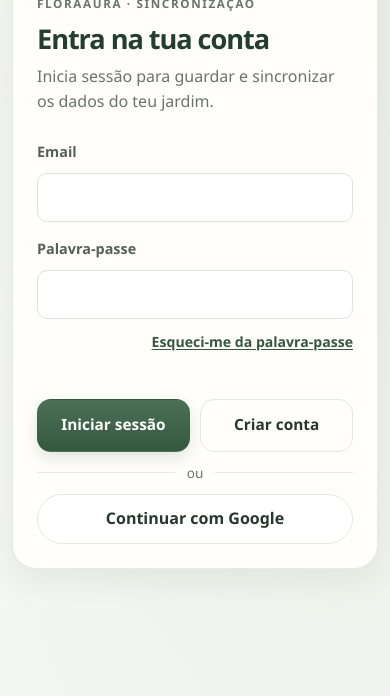
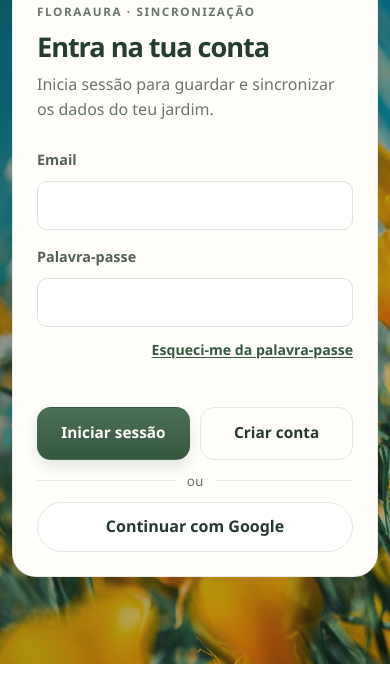
Before and after one commit to Mada1ena23/FloraAura, a plain HTML site: page index.html in a window 390 px wide. Shown: the part 180-876 px from the top of the page. After the commit the page ends 844 px from the top, so only its background shows below. Drawn offline with Linux system fonts and the light colour scheme; no server answers.

Commit message:
Add files via upload

```diff
--- a/assets/css/styles.css
+++ b/assets/css/styles.css
@@ -1954,10 +1954,17 @@ body {
 }
 
 .auth-panel {
+  position: fixed;
+  inset: 0;
+  z-index: 20;
   display: grid;
-  min-height: calc(100vh - 3rem);
+  min-height: 100vh;
+  overflow-y: auto;
   place-items: center;
   padding: 1.5rem;
+  background:
+    linear-gradient(120deg, rgba(24, 45, 34, 0.58), rgba(24, 45, 34, 0.2)),
+    url("../images/welcome-flowers.jpg") center / cover no-repeat;
 }
 
 .auth-card {
@@ -2125,7 +2132,7 @@ body {
 
 @media (max-width: 600px) {
   .auth-panel {
-    min-height: calc(100vh - 1rem);
+    min-height: 100vh;
     padding: 0.75rem;
   }
 
--- a/index.html
+++ b/index.html
@@ -11,7 +11,7 @@
   <meta name="apple-mobile-web-app-capable" content="yes">
   <meta name="apple-mobile-web-app-status-bar-style" content="default">
   <meta name="apple-mobile-web-app-title" content="FloraAura">
-  <meta name="application-version" content="1.0.45">
+  <meta name="application-version" content="1.0.46">
   <link rel="apple-touch-icon" href="./assets/images/icons/icon-192x192.png">
 
   <!-- Estilos -->
@@ -343,7 +343,7 @@
 
   <footer class="app-footer" data-auth-required hidden>
     <span class="footer-mark" aria-hidden="true">✿</span>
-    <p>FloraAura <span aria-hidden="true">·</span> v1.0.45 <span aria-hidden="true">·</span> Cultiva um pouco de verde todos os dias.</p>
+    <p>FloraAura <span aria-hidden="true">·</span> v1.0.46 <span aria-hidden="true">·</span> Cultiva um pouco de verde todos os dias.</p>
   </footer>
 
   <!-- JavaScript Modular -->
--- a/sw.js
+++ b/sw.js
@@ -2,7 +2,7 @@ const APP_SCOPE_KEY = new URL(self.registration.scope).pathname
   .replace(/^\/|\/$/g, '')
   .replace(/[^a-zA-Z0-9_-]+/g, '_') || 'root';
 const CACHE_PREFIX = `floraura-${APP_SCOPE_KEY}-`;
-const CACHE_NAME = `${CACHE_PREFIX}v1.0.45`;
+const CACHE_NAME = `${CACHE_PREFIX}v1.0.46`;
 const LEGACY_CACHES = [
   'floraura-v1.0.0',
   'floraura-v1.0.1',
```
